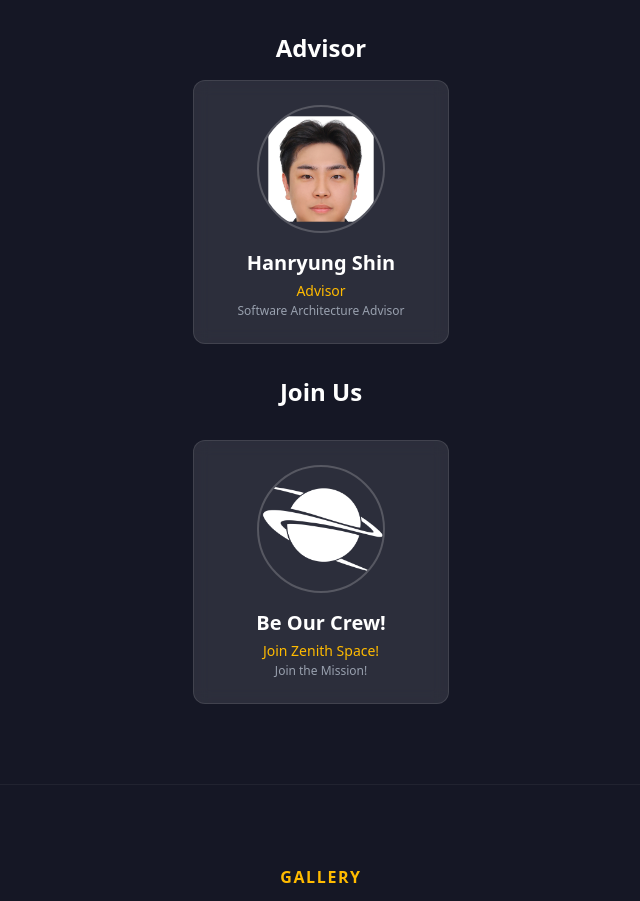
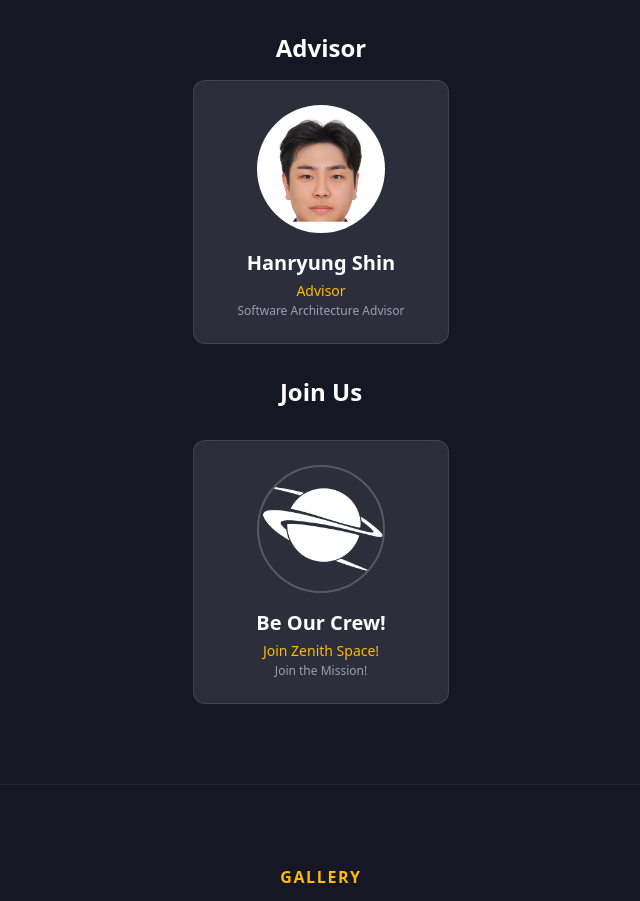
Before and after one commit to ZenithSpace/zenith.github.io, a React (Vite) app in the folder zenith-web/: page / in a window 1280 px wide. Shown: the part 8307-9208 px from the top of the page, without its empty margins (319-959 px from the left). Built offline with nearby package versions, Linux system fonts and the light colour scheme; a web font is replaced by a local one.

Commit message:
style: add white background to scaled profile image

```diff
--- a/zenith-web/src/components/Team.tsx
+++ b/zenith-web/src/components/Team.tsx
@@ -132,7 +132,7 @@ const Team = () => {
             {/* Inner Tint */}
             <div className="absolute inset-0 opacity-0 group-hover:opacity-10 transition-opacity duration-300 pointer-events-none bg-zenith-sub rounded-xl" />
 
-            <div className="w-32 h-32 rounded-full overflow-hidden mb-4 border-2 border-white/20 group-hover:border-zenith-sub transition-colors duration-300 relative z-10">
+            <div className={`w-32 h-32 rounded-full overflow-hidden mb-4 border-2 border-white/20 group-hover:border-zenith-sub transition-colors duration-300 relative z-10 ${member.imageBgColor || ''}`}>
                 <img
                     src={member.image}
                     alt={member.nameEn}
--- a/zenith-web/src/data/team.ts
+++ b/zenith-web/src/data/team.ts
@@ -13,6 +13,7 @@ export interface TeamMember {
     image: string;
     imagePosition?: string;
     imageScale?: number;
+    imageBgColor?: string;
     hidden?: boolean;
 }
 
@@ -134,7 +135,8 @@ export const getTeamMembers = () => {
             role: "Software Architecture Advisor",
             image: "/assets/team/hanryung_shin.webp",
             imageScale: 0.85,
-            imagePosition: "center 10%"
+            imagePosition: "center 10%",
+            imageBgColor: "bg-white"
         },
         {
             nameEn: "Be Our Crew!",
```
